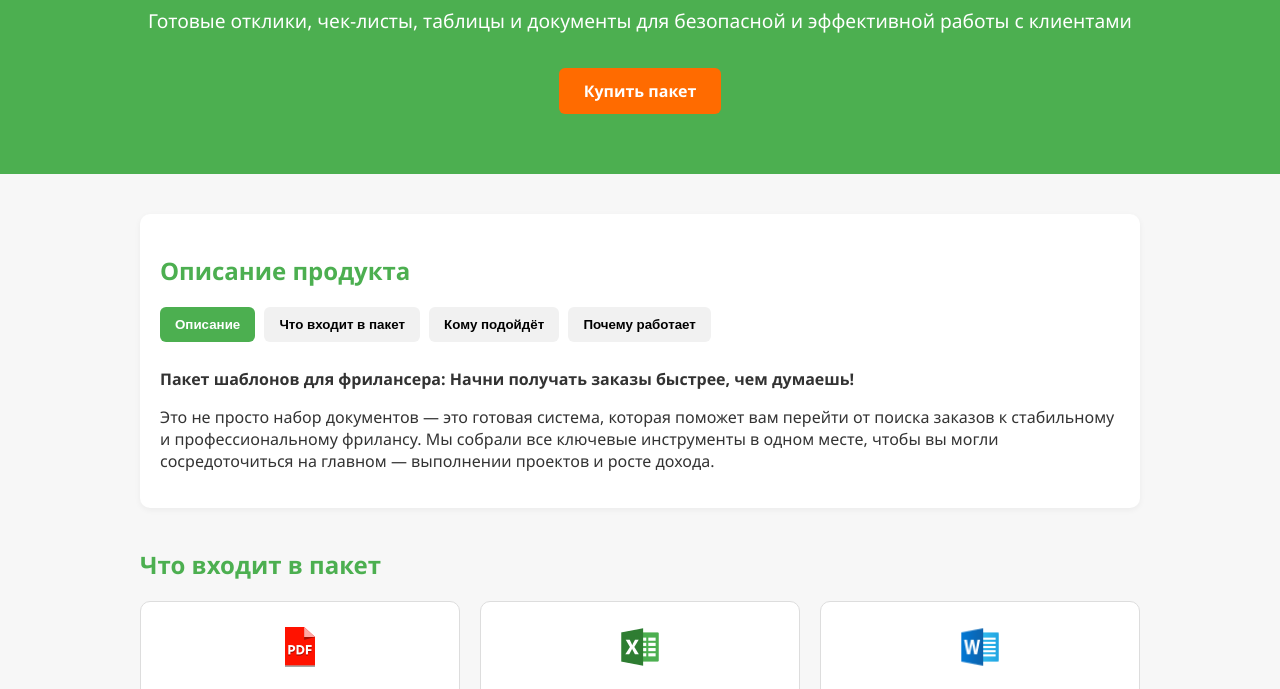
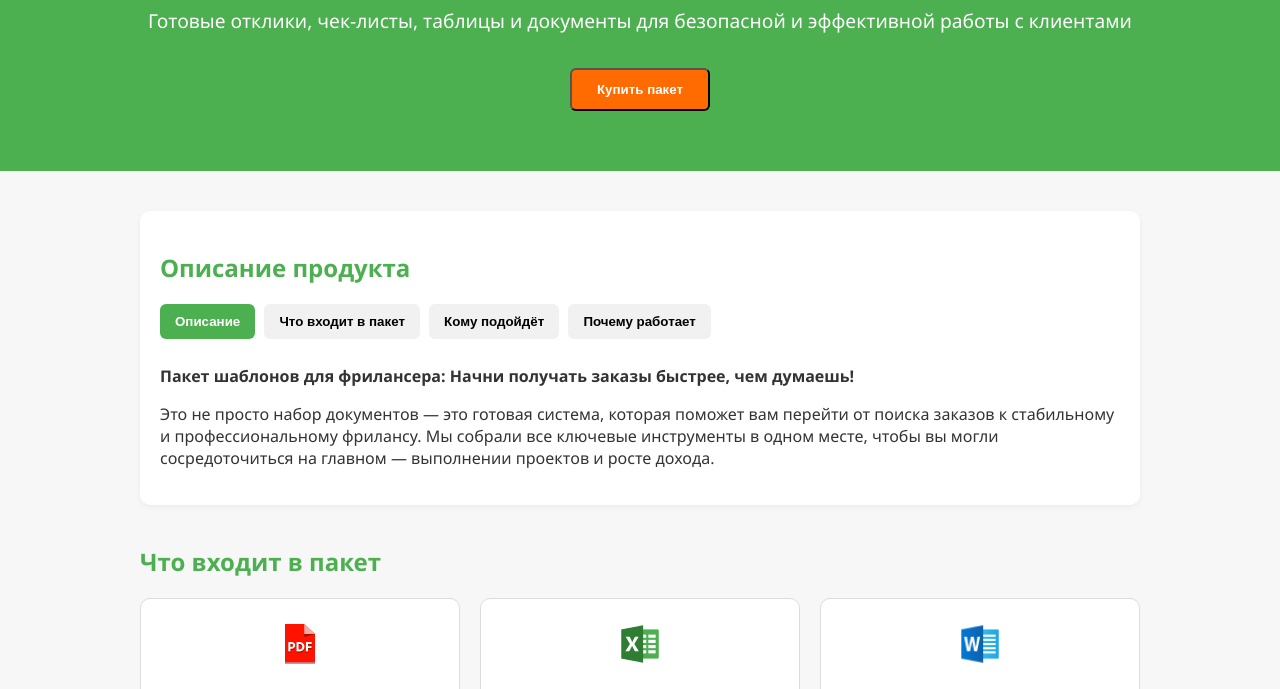
Before and after one commit to 2717969-cmyk/FTP, a website: page public/index.html in a window 1280 px wide. Shown: the part 111-800 px from the top of the page. Drawn offline with nearby package versions, Linux system fonts and the light colour scheme; no server answers; a script that the page names is missing.

Commit message:
Update index.html

```diff
--- a/public/index.html
+++ b/public/index.html
@@ -40,7 +40,7 @@ function gtag(){dataLayer.push(arguments);}
 <header>
 <h1>Пакет шаблонов для фрилансеров</h1>
 <p>Готовые отклики, чек-листы, таблицы и документы для безопасной и эффективной работы с клиентами</p>
-<a href="#" id="buyBtn" class="btn-buy">Купить пакет</a>
+<button id="buyBtn" class="btn-buy">Купить пакет</a>
 </header>
 
 <div class="container">
@@ -224,4 +224,5 @@ function gtag(){dataLayer.push(arguments);}
 <script src="js/main.js"></script>
 
 </body>
+
 </html>
```
